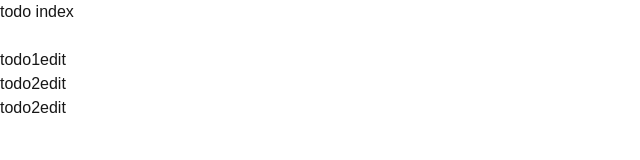
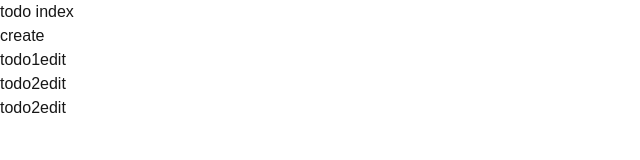
Before and after one commit to mocchann/app-router-todo, a Next.js app: page /todo in a window 1280 px wide. Shown: the top 160 px of the page, without its empty margins (0-640 px from the left). Built offline with nearby package versions, Linux system fonts and the light colour scheme.

Commit message:
add: text

```diff
--- a/src/app/todo/page.tsx
+++ b/src/app/todo/page.tsx
@@ -5,7 +5,7 @@ const TodoIndex = () => {
     <>
       <h2>todo index</h2>
       <button>
-        <Link href={"/todo/create"}></Link>
+        <Link href={"/todo/create"}>create</Link>
       </button>
       <ul>
         <li>
```
